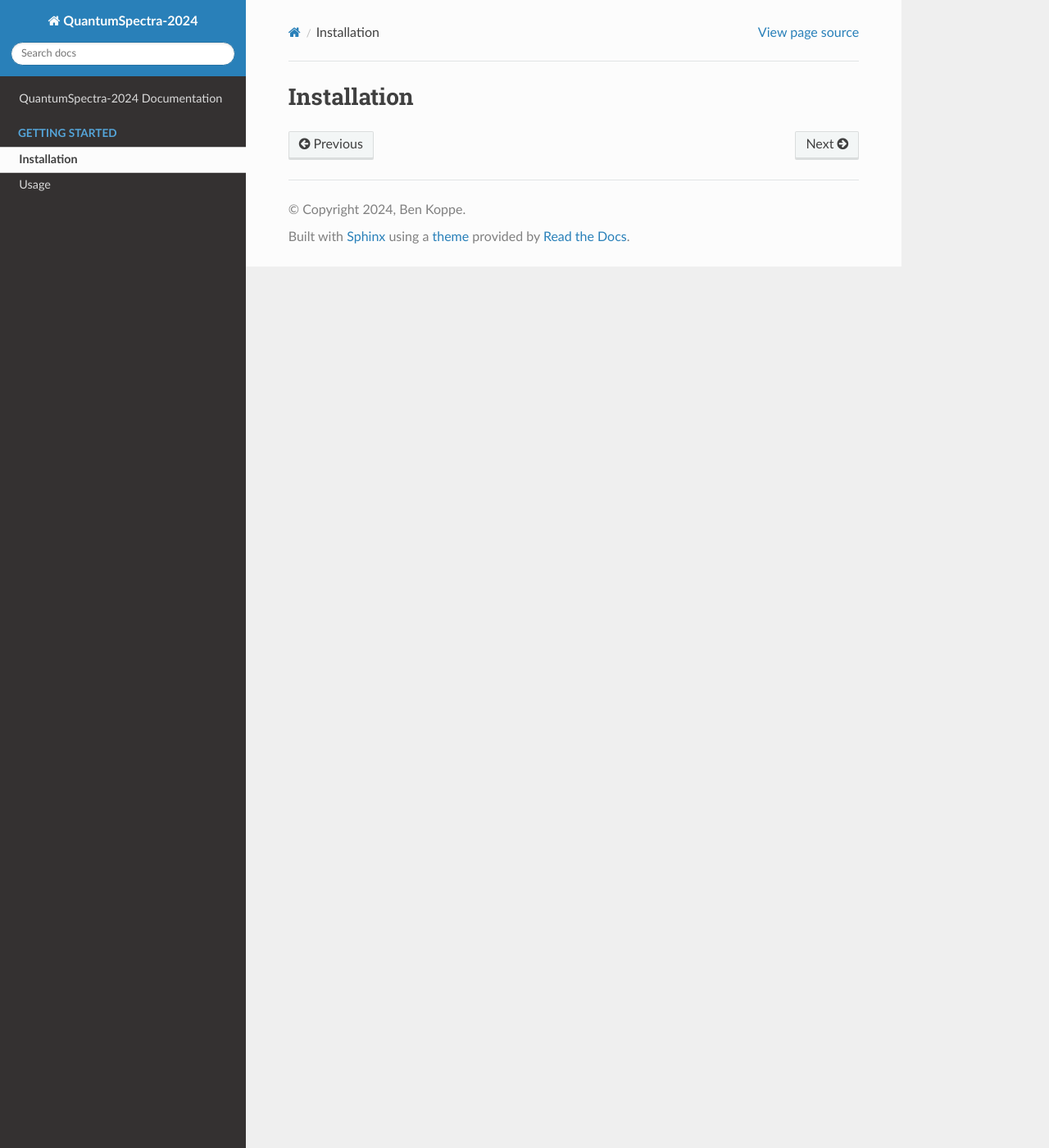
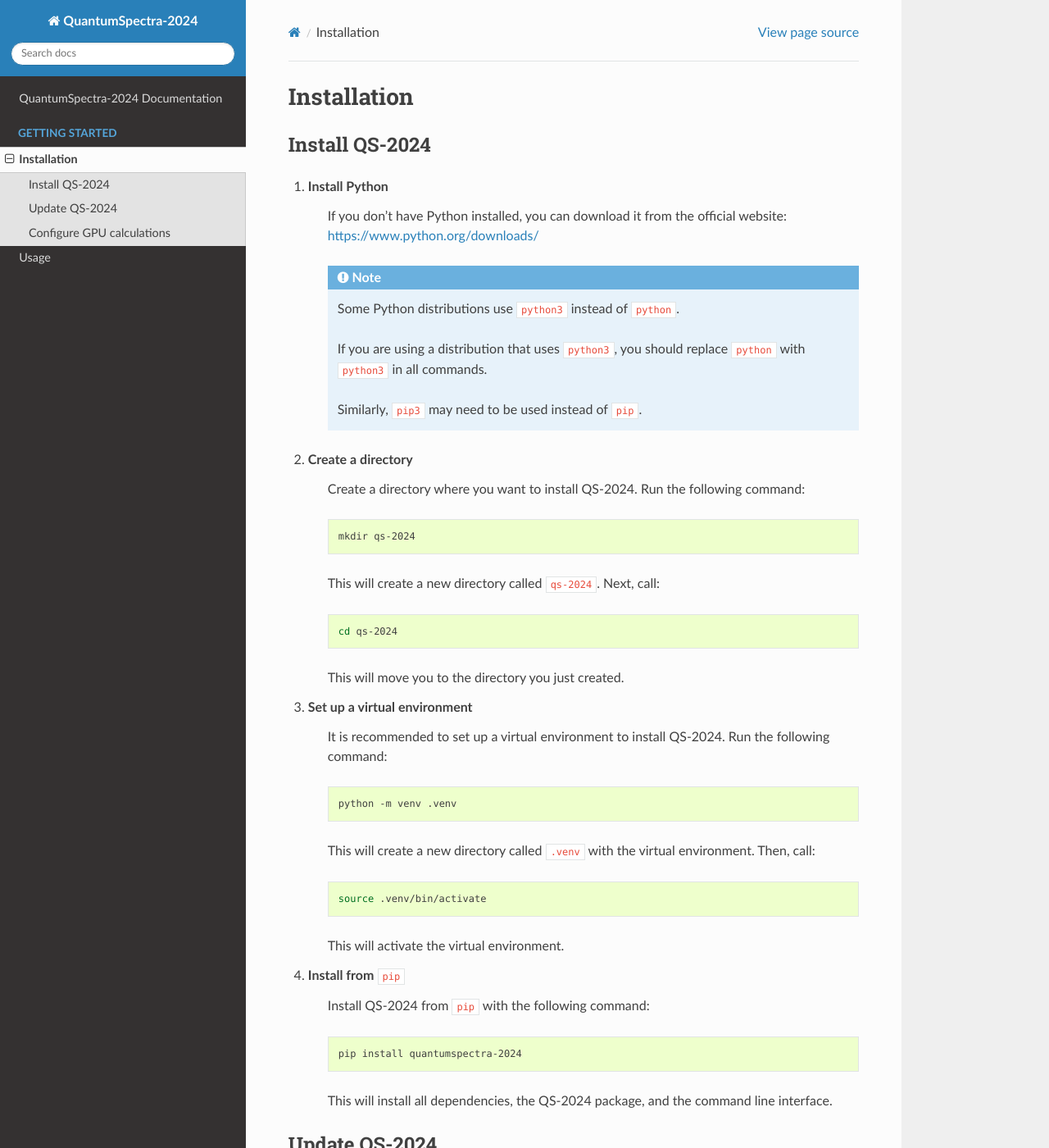
Before and after one commit to benkoppe/QuantumSpectra-2024, a Sphinx documentation site: the page built from docs/source/startup/installation.rst, in a window 1280 px wide and 1400 px high. Shown: the whole window at 82% size. Built offline with Sphinx 7.4.7 and the Read the Docs theme 2.0.0, drawn with Linux system fonts in a browser that asks for light colours; some of the changed text lies outside the part shown.

Commit message:
added installation instructions

```diff
--- a/docs/source/startup/installation.rst
+++ b/docs/source/startup/installation.rst
@@ -1,2 +1,82 @@
 Installation
 ==================
+
+Install QS-2024
+------------------------------
+
+.. contents::
+   :local:
+   :depth: 2
+
+#. **Install Python**
+
+    If you don't have Python installed, you can download it from the official website: https://www.python.org/downloads/
+
+    .. note::
+
+        Some Python distributions use ``python3`` instead of ``python``.
+
+
+        If you are using a distribution that uses ``python3``, you should replace ``python`` with ``python3`` in all commands.
+
+
+        Similarly, ``pip3`` may need to be used instead of ``pip``.
+
+#. **Create a directory**
+
+    Create a directory where you want to install QS-2024. Run the following command:
+
+    .. code-block:: bash
+
+        mkdir qs-2024
+
+    This will create a new directory called ``qs-2024``. Next, call:
+
+    .. code-block:: bash
+
+        cd qs-2024
+
+    This will move you to the directory you just created.
+
+#. **Set up a virtual environment**
+
+    It is recommended to set up a virtual environment to install QS-2024. Run the following command:
+
+    .. code-block:: bash
+
+        python -m venv .venv
+
+    This will create a new directory called ``.venv`` with the virtual environment. Then, call:
+
+    .. code-block:: bash
+
+        source .venv/bin/activate
+
+    This will activate the virtual environment.
+
+#. **Install from** ``pip``
+
+    Install QS-2024 from ``pip`` with the following command:
+
+    .. code-block:: bash
+
+        pip install quantumspectra-2024
+
+
+    This will install all dependencies, the QS-2024 package, and the command line interface.
+
+
+Update QS-2024
+------------------------------
+
+    To update QS-2024, activate the environment and run the following command:
+
+    .. code-block:: bash
+
+        pip install --upgrade quantumspectra-2024
+
+
+Configure GPU calculations
+----------------------------
+
+TODO
```
